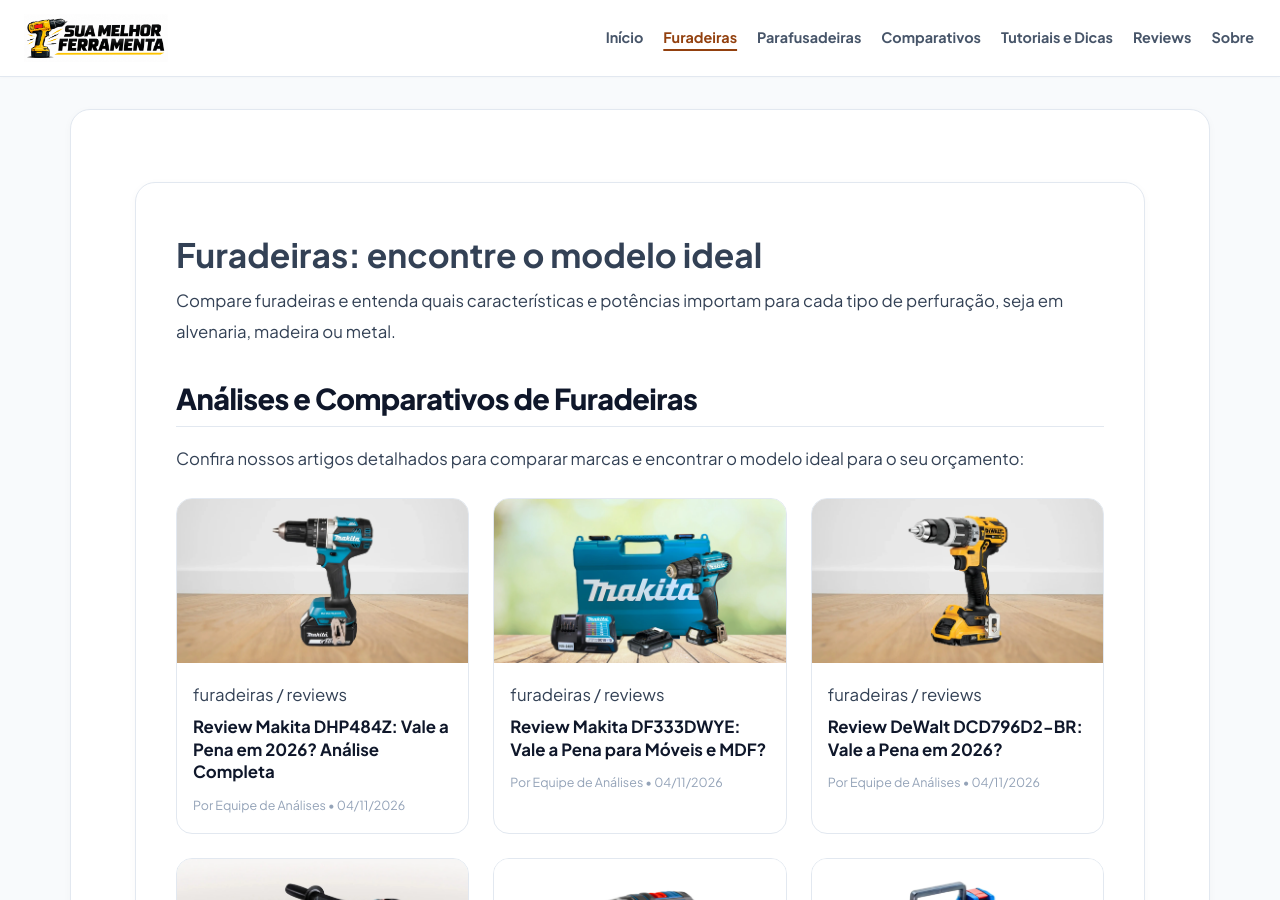
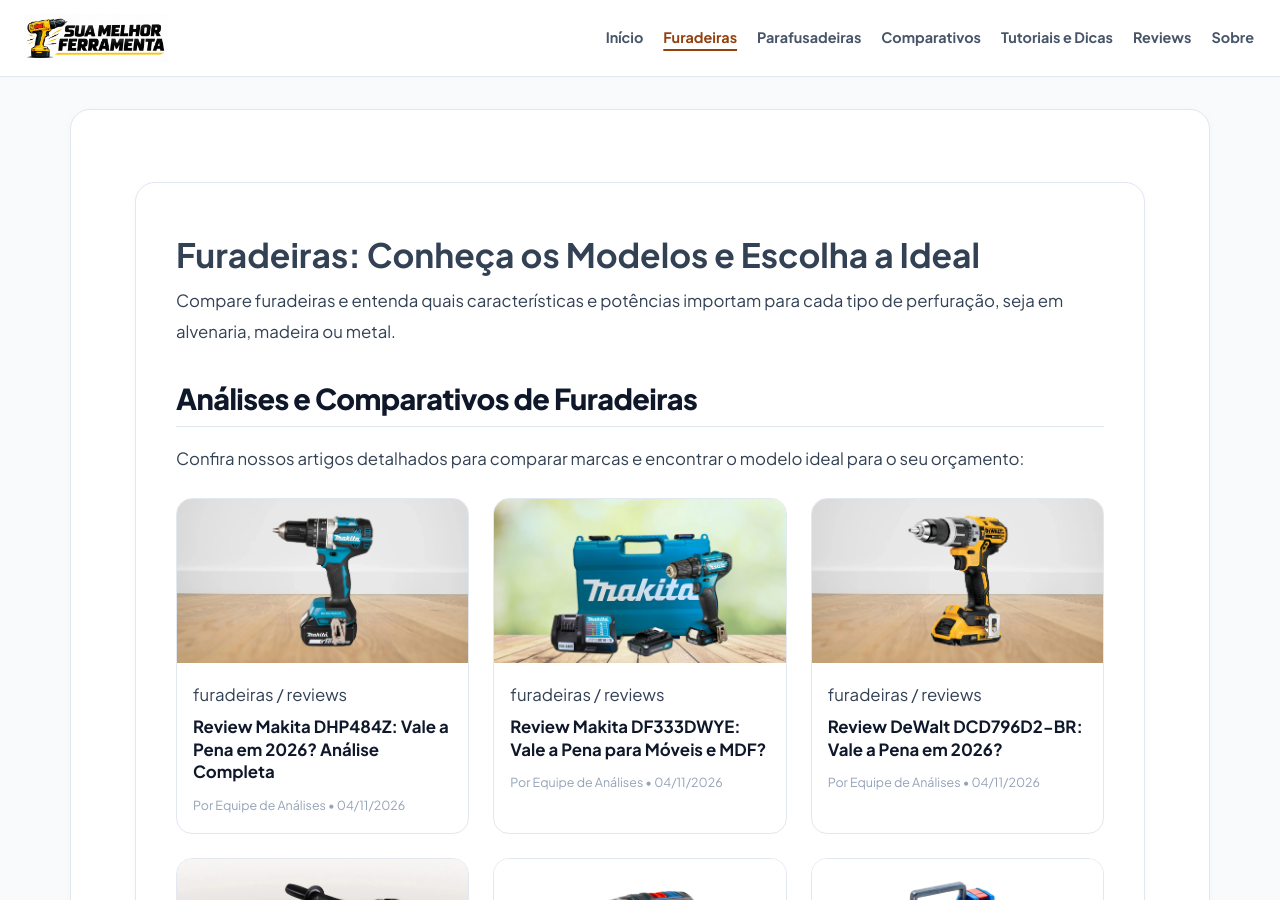
Before and after one commit to membroequipe/SiteReview, a Jekyll site: the page built from furadeiras.md, in a window 1280 px wide and 900 px high. Built offline with Jekyll 4.4.1, drawn with Linux system fonts in a browser that asks for light colours; some of the changed lines change nothing that is shown.

Commit message:
Update furadeiras.md

```diff
--- a/furadeiras.md
+++ b/furadeiras.md
@@ -1,7 +1,7 @@
 ---
 layout: default
-title: "Guia Completo de Furadeiras"
-description: "Descubra os modelos ideais para perfuração em alvenaria, concreto e superfícies rígidas com segurança e eficiência."
+title: "Furadeiras: Reviews, Comparativos e Guia de Compra"
+description: "Confira reviews de furadeiras, compare marcas e modelos e descubra qual ferramenta escolher para trabalhos em madeira, metal, alvenaria e concreto."
 permalink: /furadeiras/
 ---
 
@@ -20,7 +20,7 @@
 <div class="site-content">
   <div class="post-content">
 
-    <h1>Furadeiras: encontre o modelo ideal</h1>
+    <h1>Furadeiras: Conheça os Modelos e Escolha a Ideal</h1>
     <p>Compare furadeiras e entenda quais características e potências importam para cada tipo de perfuração, seja em alvenaria, madeira ou metal.</p>
 
     <!-- VITRINE DINÂMICA DE ARTIGOS E COMPARATIVOS -->
```
